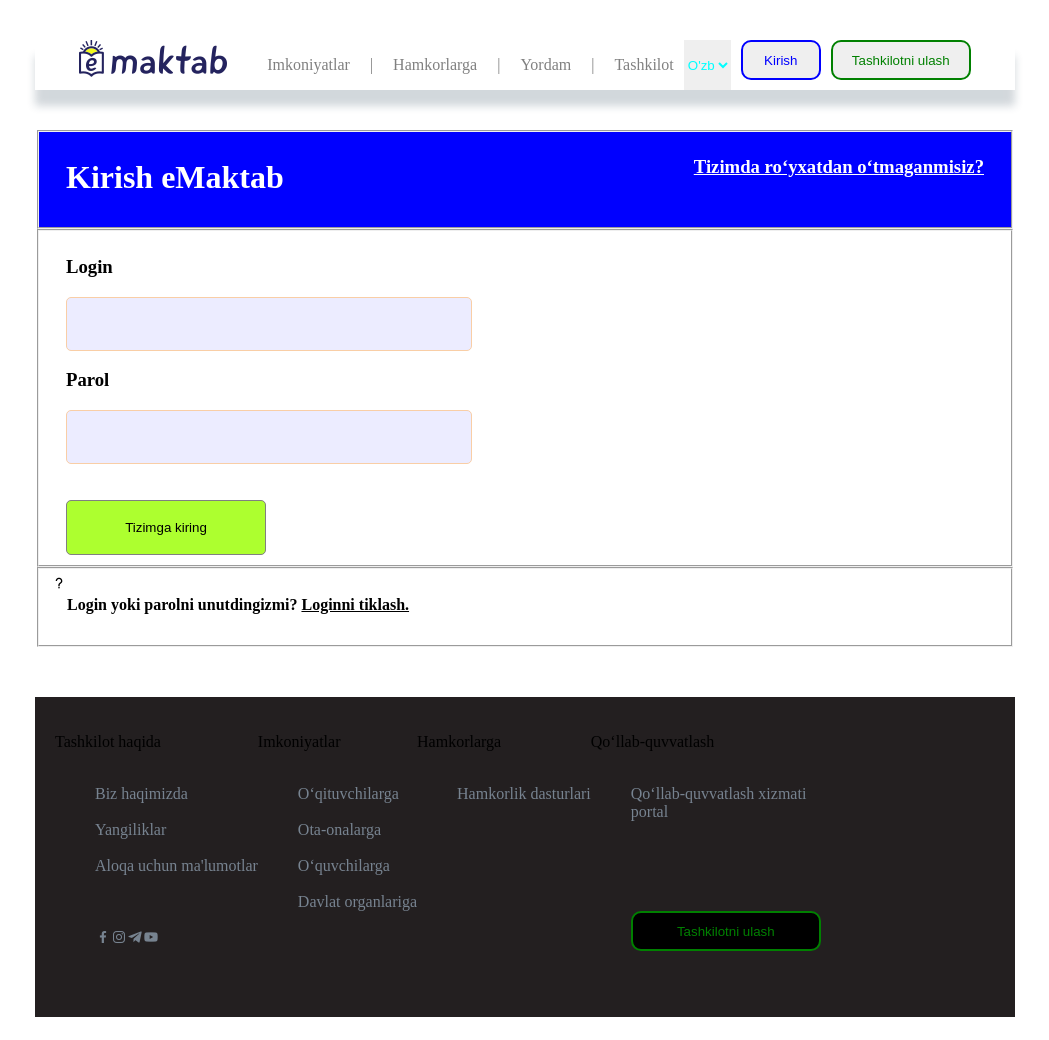
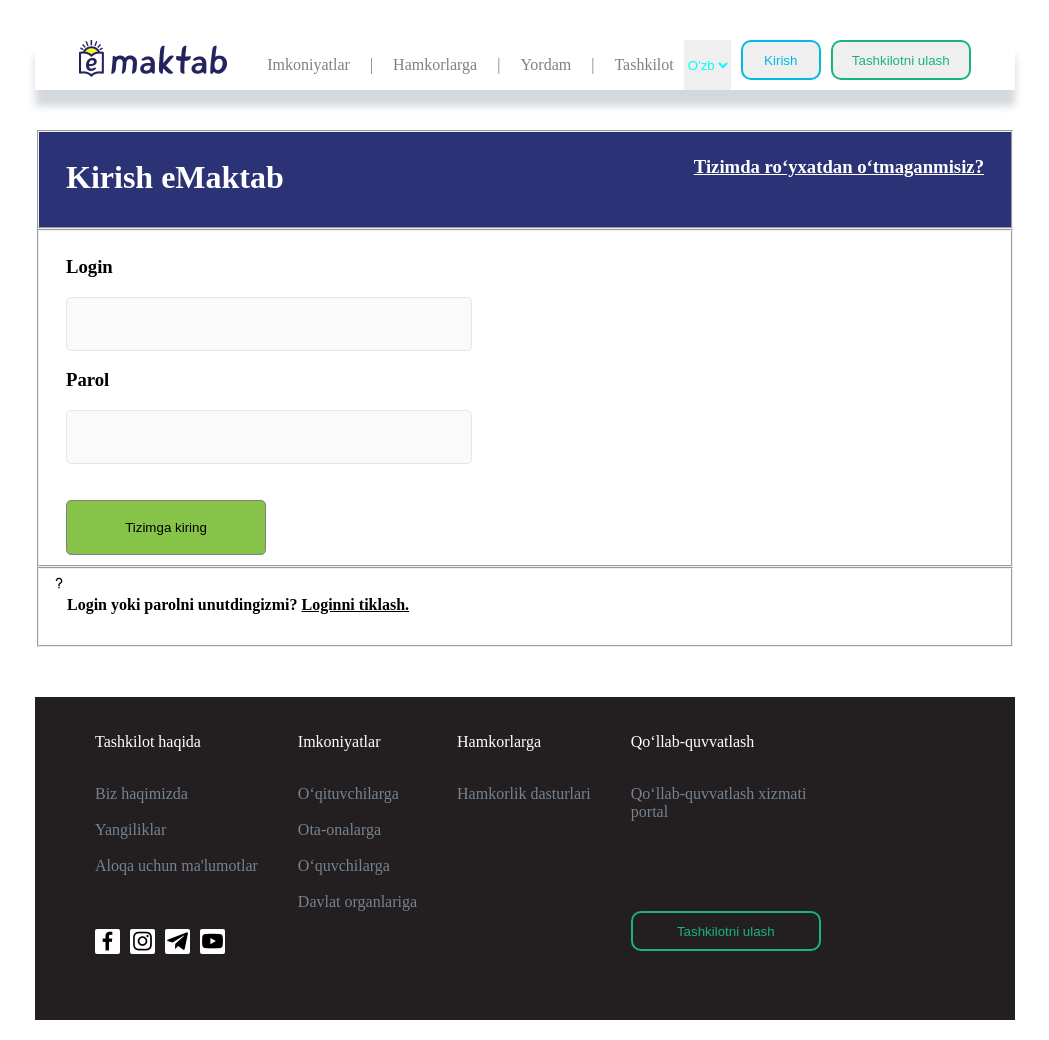
Before and after one commit to biloloken/eMaktb, a plain HTML site: page index.html in a window 1280 px wide. Shown: the whole page, without its empty margins (115-1164 px from the left). Drawn offline with nearby package versions, Linux system fonts and the light colour scheme; files whose address does not match are found by name.

Commit message:
Update style.css

```diff
--- a/style.css
+++ b/style.css
@@ -24,26 +24,26 @@
     color: aqua;
 }
 .rol{
-    color: blue;
-    border: 2px solid blue;
+    color: #00bae5;
+    border: 2px solid #00bae5;
     border-radius: 10px;
     width: 80px;
     height: 40px;
 }
 .roll{
-    color: green;
-    border: 2px solid green;
+    color: #19b47b;
+    border: 2px solid #19b47b;
     border-radius: 10px;
     width: 140px;
     height: 40px;
 }
 .rolle{
-    color: green;
-    border: 2px solid green;
+    color: #19b47b;
+    border: 2px solid #19b47b;
     border-radius: 10px;
     width: 190px;
     height: 40px;
-    background-color: black;
+    background-color: #231f20;
 }
 .blue h3 a{
     color: black;
@@ -65,8 +65,8 @@
     width: 400px;
     height: 50px;
     border-radius: 5px;
-    border: 1px solid rgb(249, 206, 166);
-    background-color: rgb(236, 236, 255);
+    border: 1px solid #e6e6e6;
+    background-color: #fafafa;
 }
 .login{
     margin-left: 15px;
@@ -74,12 +74,12 @@
 .login button{
     width: 200px;
     height: 55px;
-    background-color: greenyellow;
+    background-color: #87c349;
     border-radius: 5px;
     border: 0.5px solid gray;
 }
 .bad{
-    background-color: blue;
+    background-color: #2b3376;
 }
 .bad{
     color: white;
@@ -108,3 +108,17 @@
 .row{
     display: flex;
 }
+.der{
+    display: flex;
+    gap: 10px;
+}
+.der i{
+    background-color: white;
+    border-radius: 2px;
+    font-size: 25px;
+    color: black;
+}
+.rek{
+    color: white;
+    margin-left: 40px;
+}
```
